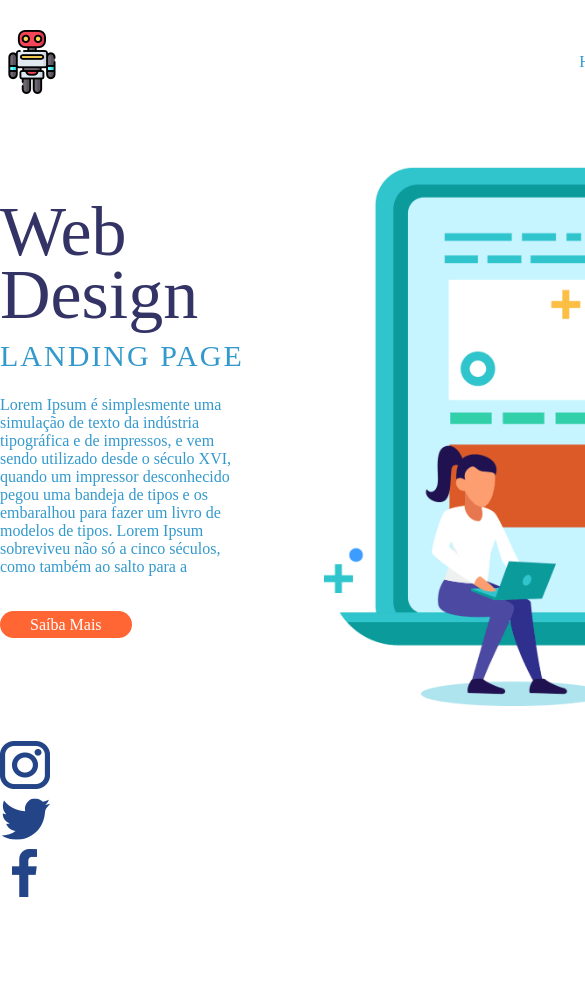
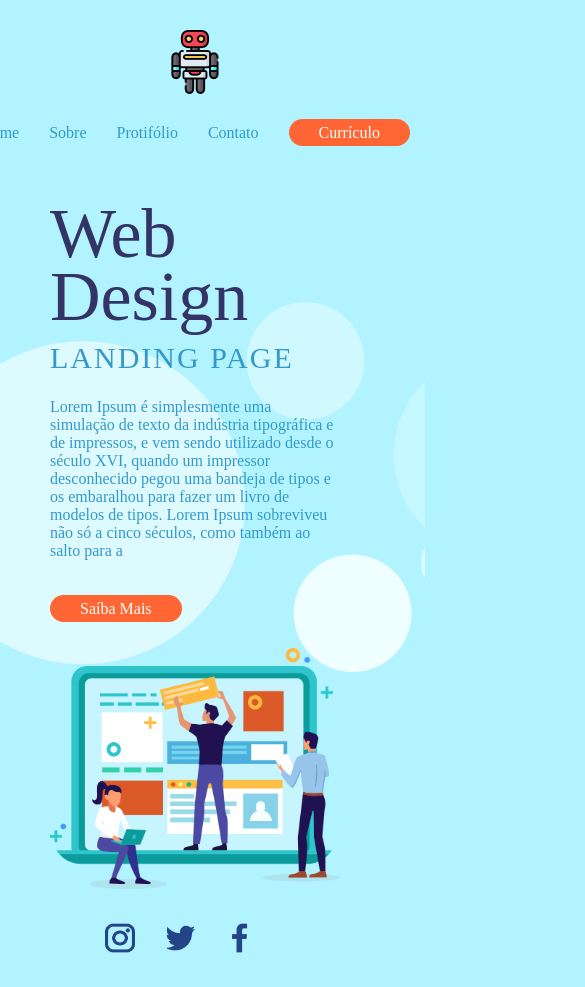
Before and after one commit to henriqueespindola/Site, a plain HTML site: page index.html in a window 390 px wide. Shown: the top 987 px of the page, 585 px wide, since content can reach past the window. Before the commit the page ends 902 px from the top, so only its background shows below. Drawn offline with Linux system fonts and the light colour scheme.

Commit message:
Arrumando responsividade

```diff
--- /dev/null
+++ b/assets/css/bootstrap.css
@@ -0,0 +1,29 @@
+/*Reset css*/
+*{
+  margin: 0px;
+  padding: 0px;
+  border: 0px;
+  font-size: 100%;
+  font-family: 'Source Sans Pro', sans-serif;
+  font-weight: 300;
+  font: inherit;
+  vertical-align: baseline;
+  text-decoration: none;
+  list-style: none;
+}
+body{
+  background-image: url('../img/bolha-background.png');
+  background-repeat: no-repeat;
+  background-position: left center;
+
+}
+.container{
+  width: 1024px;
+  margin: 30px auto;
+  display: flex;
+  flex-direction: column;
+}
+.row{
+  display: flex;
+  flex-direction: row;
+}
--- /dev/null
+++ b/assets/css/footer.css
@@ -0,0 +1,7 @@
+footer ul li{
+  margin:0 30px 0 0;
+}
+footer ul li img{
+  width: 30px;
+
+}
--- a/assets/css/header.css
+++ b/assets/css/header.css
@@ -6,7 +6,6 @@ header nav ul{
   display: flex;
   flex-direction: row;
   align-items: center;
-  list-style: none;
 }
 header nav ul li a{
   margin: 0px 15px;
--- a/assets/css/main.css
+++ b/assets/css/main.css
@@ -1,6 +1,6 @@
 .sobre-web-design{
   justify-content: space-between;
-align-items: center;
+  align-items: center;
 }
 .sobre-web-design article{
   width: 250px;
--- /dev/null
+++ b/assets/css/responsive-background.css
@@ -0,0 +1,35 @@
+@media (max-width: 2000px){
+  body{
+    background-size: 880px;
+  }
+}
+@media(max-width: 1700px){
+body{
+  background-size: 800px;
+  }
+}
+@media(max-width: 1550px){
+  body{
+    background-size: 750px;
+    }
+  }
+@media(max-width: 1440px){
+  body{
+    background-size: 700px;
+   }
+}
+@media(max-width: 1330px){
+  body{
+      background-size: 650px;
+    }
+}
+@media(max-width: 1220px){
+  body{
+    background-size: 600px;
+     }
+}
+@media(max-width: 1100px){
+  body{
+    background-position-x: -100px;
+      }
+}
--- /dev/null
+++ b/assets/css/responsive-elements.css
@@ -0,0 +1,44 @@
+@media(max-width: 1150px){
+  .container{
+    width: 950px;
+  }
+}
+@media(max-width: 1024px){
+  .container{
+    width: 850px;
+  }
+}
+.sobre-web-design figcaption img{
+  width:600px ;
+}
+@media(max-width: 915px){
+  body{
+    background-position: left top;
+    background-color: #b1f4ff;
+  }
+    .container{
+      width: 600px;
+    }
+  }
+  .row{
+    flex-direction: column;
+  }
+  header nav{
+    margin:30px 0;
+  }
+  .sobre-web-design article{
+    width: 100%;
+  }
+  .sobre-web-design figcaption img{
+    width:100%;
+    margin: 30px 0 0 0;
+  }
+  footer .row{
+  flex-direction: row;
+  justify-content: center;
+  }
+@media(max-width: 450px){
+  .container{
+    width: 290px;
+  }
+}
--- a/assets/css/style.css
+++ b/assets/css/style.css
@@ -2,29 +2,10 @@
 @import url('https://fonts.googleapis.com/css2?family=Source+Sans+Pro:wght@200;300;400&display=swap');
 
 /*Components*/
+@import "./bootstrap.css";
 @import "./header.css";
 @import "./buttons.css";
 @import "./main.css";
-
-/*Reset css*/
-*{
-  margin: 0px;
-  padding: 0px;
-  border: 0px;
-  font-size: 100%;
-  font-family: 'Source Sans Pro', sans-serif;
-  font-weight: 300;
-  font: inherit;
-  vertical-align: baseline;
-  text-decoration: none;
-}
-.container{
-  width: 1024px;
-  margin: 30px auto;
-  display: flex;
-  flex-direction: column;
-}
-.row{
-  display: flex;
-  flex-direction: row;
-}
+@import "./footer.css";
+@import "./responsive-background.css";
+@import "./responsive-elements.css";
--- a/index.html
+++ b/index.html
@@ -76,9 +76,9 @@
   </main>
   <!-- End Container-->
   <!--Footer-->
-  <footer>
+  <footer class="container">
     <!--Redes Sociais-->
-    <ul>
+    <ul class="row">
       <li>
         <a href="#">
           <img src="./assets/img/logo-insta.png" alt="Instagram">
```
